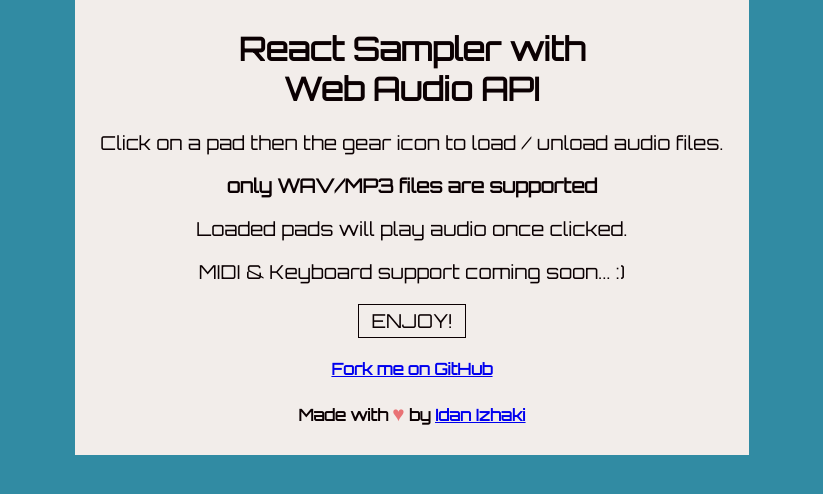
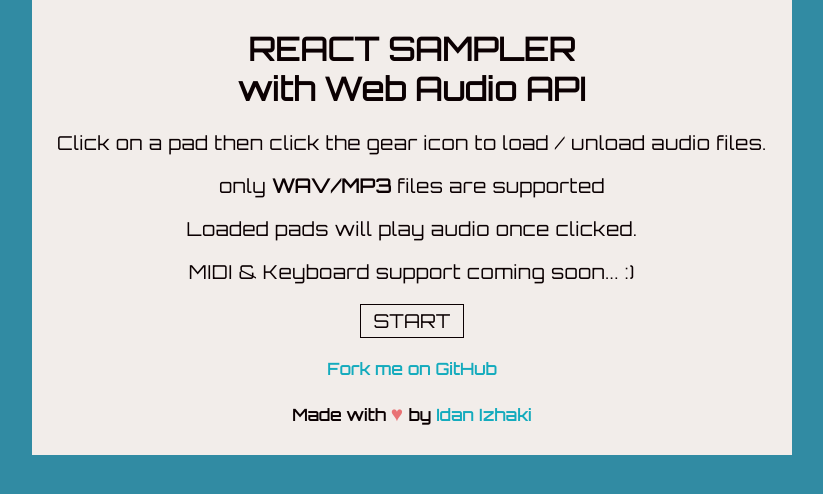
Before and after one commit to CannonFodderr/Sampler, a React (Create React App) app: page / in a window 1280 px wide. Shown: the top 494 px of the page, without its empty margins (228-1051 px from the left). Built offline with nearby package versions, Linux system fonts and the light colour scheme.

Commit message:
Updated Style for Pads Grid and Hud

```diff
--- a/package.json
+++ b/package.json
@@ -1,6 +1,7 @@
 {
   "name": "sampler",
   "version": "0.1.0",
+  "homepage": "./",
   "private": true,
   "dependencies": {
     "react": "^16.8.6",
--- a/src/components/App/App.js
+++ b/src/components/App/App.js
@@ -5,7 +5,7 @@
 
 export default function App () {
     const context = useContext(Context);
-    const renderAppContext = () => {
+    const renderAppContent = () => {
         if(!context.ctx) return <StartScreen />
         return (
             <div>
@@ -15,7 +15,7 @@
     }
     return(
         <div className="app-wrapper">
-            {renderAppContext()}
+            {renderAppContent()}
         </div>
     )
 }
--- a/src/components/Hud/Hud.css
+++ b/src/components/Hud/Hud.css
@@ -1,8 +1,9 @@
 .hud-wrapper{
-    height: 10vh;
+    height: 20vh;
     background: #14ABBD;
     font-family: 'Orbitron', sans-serif;
     display: grid;
     grid-template-rows: 2fr 1fr;
     border: 1px solid black;
+    padding: 0 1vw;
 }
--- a/src/components/Pad/Pad.css
+++ b/src/components/Pad/Pad.css
@@ -1,8 +1,8 @@
 .pad{
     box-sizing: border-box;
     width: 23%;
-    padding-bottom: 23%;
-    background-color: aqua;
+    padding-bottom: 16vh;
+    background-color: #14ABBD;
     border: 1px solid black;
     display: inline-block;
     cursor: pointer;
--- a/src/components/Pad/Pad.js
+++ b/src/components/Pad/Pad.js
@@ -9,7 +9,7 @@
     return <div
     className="pad"
     id={props.id}
-    style={{backgroundColor: color}}
+    style={{backgroundColor: color, transition: "0.5s linear"}}
     onClick={() => {context.handlePadClick(props.id)}}
     >
     </div>
--- a/src/components/SamplerGrid/SamplerGrid.css
+++ b/src/components/SamplerGrid/SamplerGrid.css
@@ -2,7 +2,7 @@
     position: relative;
     width: 100%;
     max-width: 800px;
-    height: fit-content;
+    height: 100vh;
     background: #3e3e3e;
     margin: 0 auto;
 }
--- a/src/components/SamplerGrid/SamplerGrid.js
+++ b/src/components/SamplerGrid/SamplerGrid.js
@@ -29,7 +29,9 @@
     return (
         <div className="grid-wrapper" style={{backgroundColor: Colors.brown}}>
         <Hud />
-            {rendercontent()}
+            <div className="grid">
+                {rendercontent()}
+            </div>
         </div>
     )
 }
--- a/src/components/StartScreen/StartScreen.css
+++ b/src/components/StartScreen/StartScreen.css
@@ -4,6 +4,7 @@
     display: flex;
     justify-content: center;
     font-family: 'Orbitron', sans-serif;
+    letter-spacing: 0.03em;
 }
 
 .content-container{
@@ -21,6 +22,7 @@
     padding: 0.5vh 1vw;
     transition: 0.3s ease-in-out;
     font-size: 1.2em;
+
 }
 .start-btn:hover{
     background-color: #3e3e3e;
@@ -28,3 +30,7 @@
     background-color: #14ABBD;
     border: 1px solid #0B0002;
 }
+.start-links{
+    text-decoration: none;
+    color: #14ABBD
+}
--- a/src/components/StartScreen/StartScreen.js
+++ b/src/components/StartScreen/StartScreen.js
@@ -18,15 +18,15 @@
         return(
             <div>
                 <div className="start-info">
-                    <p>Click on a pad then the gear icon to load / unload audio files.</p>
-                    <p><strong>only WAV/MP3 files are supported</strong></p>
+                    <p>Click on a pad then click the gear icon to load / unload audio files.</p>
+                    <p>only <strong>WAV/MP3</strong> files are supported</p>
                     <p>Loaded pads will play audio once clicked.</p>
                     <p>MIDI & Keyboard support coming soon... :)</p>
                 </div>
                 <button
                 className="start-btn"
                 onClick={() => { context.setCTX()}}
-                >ENJOY!</button>
+                >START</button>
             </div>
         )
     }
@@ -35,10 +35,17 @@
         <div className="start-wrapper" style={{backgroundColor: Colors.blue, color: Colors.black}}>
         <div className="content-container">
             <div style={{backgroundColor: Colors.white, padding: "1vh 2vw"}}>
-            <h1>React Sampler with <br/> Web Audio API</h1>
+            <h1>REACT SAMPLER <br/> with Web Audio API</h1>
             {displayContent()}
-            <h4><a href="https://github.com/CannonFodderr/Sampler" target="__blank">Fork me on GitHub</a></h4>
-            <h4>Made with <span style={{color: Colors.red, fontSize: "1.3rem"}}>♥</span> by <a href="https://idanprofile.herokuapp.com/profile/1/projects">Idan Izhaki</a></h4>
+            <div>
+                <h4>
+                    <a
+                    className="start-links"
+                    href="https://github.com/CannonFodderr/Sampler" target="__blank">Fork me on GitHub</a>
+                </h4>
+                <h4>Made with <span style={{color: Colors.red, fontSize: "1.3rem"}}>♥</span> by <a className="start-links" href="https://idanprofile.herokuapp.com/profile/1/projects">Idan Izhaki</a>
+                </h4>
+            </div>
             </div>
         </div>
         </div>
--- a/src/components/WaveformDisplay/WaveformDisplay.js
+++ b/src/components/WaveformDisplay/WaveformDisplay.js
@@ -38,7 +38,7 @@
             <canvas
             id="waveformDisplay"
             ref={canvasRef}
-            style={{backgroundColor: Colors.blue, width: "100%", height: "10vh", position: "absolute", left: 0}}
+            style={{backgroundColor: Colors.blue, width: "100%", height: "20vh", position: "absolute", left: 0}}
             />
             <h5 style={{position: "relative", top: 0, margin: 0}} className="pad-name">{context.selectedPad + 1}: {selectedSource.name}</h5>
             <Controls editToggleText={editToggleText} />
```
